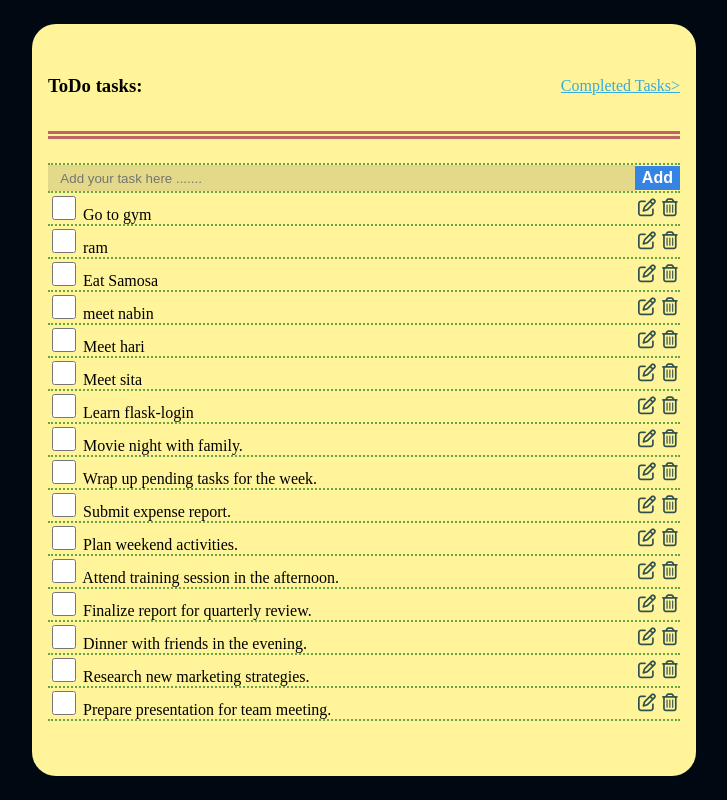
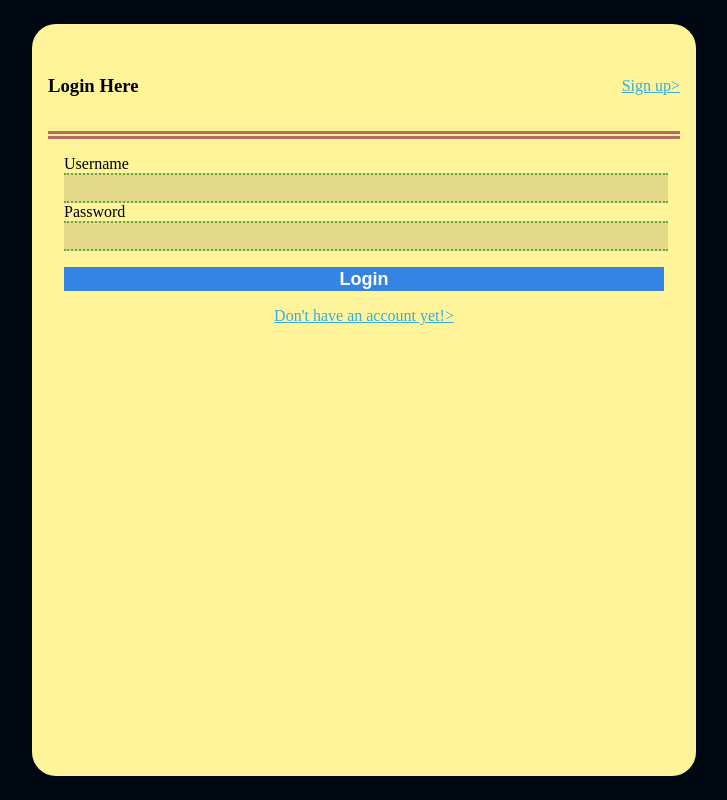
Before and after one commit to manojis41/Todo-kamilo, a Flask app: page / in a window 1280 px wide. Shown: the whole page, without its empty margins (276-1003 px from the left). Run offline with Flask 3, Linux system fonts and the light colour scheme.

Commit message:
First commit of multi-user

```diff
--- a/app.py
+++ b/app.py
@@ -1,86 +1,142 @@
-from flask import Flask, render_template, request,redirect
+from flask import Flask, render_template, request, redirect, session, url_for
 import sqlite3
+from os import urandom
 
 # connect to the database
-conn = sqlite3.connect('todo.db',check_same_thread=False)
-
-# create a cursor object
+conn = sqlite3.connect('todo.db', check_same_thread=False)
 db = conn.cursor()
 
 app = Flask(__name__)
 app.debug = True
 
-if __name__ == '__main__':
-    app.run()
+app.secret_key = urandom(24)
 
-@app.route('/',methods =["GET","POST"])
+
+@app.route('/', methods=["GET", "POST"])
+@app.route('/login', methods=["GET", "POST"])
+def login():
+    if request.method == "POST":
+        username = request.form.get("username")
+        password = request.form.get("password")
+        db.execute("SELECT password FROM users WHERE username= ?", (username,))
+        usrdata = db.fetchall()
+        stored_password = usrdata[0][0]
+        if stored_password == password:
+            print("Matched")
+            session['user'] = username
+            return redirect(url_for('home'))
+
+        else:
+            print("Didn't mathced")
+    return render_template("login.html")
+
+
+@app.route('/signup', methods=["GET", "POST"])
+def signup():
+    if request.method == "POST":
+        username = request.form.get("username")
+        password = request.form.get("password")
+        db.execute("INSERT INTO users (username,password) VALUES(?,?)",
+                   (username, password))
+        return redirect(url_for('login'))
+    return render_template("signup.html")
+
+
+@app.route('/logout', methods=["GET", "POST"])
+def logout():
+    session['user'] = None
+    return redirect('/login')
+
+
+@app.route('/current', methods=["GET", "POST"])
 def home():
-   db.execute("SELECT * FROM current ORDER BY id DESC")
-   tasks = db.fetchall()
-   return render_template('current.html',tasks=tasks)
+    user = session.get('user')
+    print('current/', user)
+    if user == None:
+        return redirect(url_for('login'))
+    db.execute("SELECT * FROM current WHERE user=? ORDER BY id DESC", (user,))
+    tasks = db.fetchall()
+    return render_template('current.html', tasks=tasks, user=user)
 
-@app.route('/completed',methods =["GET","POST"])
+
+@app.route('/completed', methods=["GET", "POST"])
 def completed():
-   db.execute("SELECT * FROM completed ORDER BY id DESC")
-   tasks = db.fetchall()
-   return render_template('completed.html',tasks=tasks)
+    user = session.get('user')
+    print('completed/', user)
+    if user == None:
+        return redirect(url_for('login'))
+    db.execute("SELECT * FROM completed WHERE user=? ORDER BY id DESC", (user,))
+    tasks = db.fetchall()
+    return render_template('completed.html', tasks=tasks, user=user)
 
-@app.route('/add',methods =["GET","POST"])
+
+@app.route('/add', methods=["GET", "POST"])
 def add_task():
+    user = session.get('user')
+    if user == None:
+        user = 'public'
     if request.method == 'POST':
         task = request.form.get("task")
-        db.execute(f"INSERT INTO current (task) VALUES(?)",(task,))
+        db.execute(f"INSERT INTO current (task,user) VALUES(?,?)", (task, user))
 
         # commit changes to the database
         conn.commit()
-    return redirect('/')
+    return redirect(url_for('home'))
 
-@app.route('/done',methods =["GET","POST"])
+
+@app.route('/done', methods=["GET", "POST"])
 def completed_task():
     if request.method == 'POST':
         task_id = request.form.get("boxid")
-        db.execute(f"INSERT INTO completed SELECT * FROM current WHERE id={task_id};")
+        db.execute(
+            f"INSERT INTO completed SELECT * FROM current WHERE id={task_id};")
         db.execute(f"DELETE FROM current WHERE id={task_id};")
         conn.commit()
 
-    return redirect('/')
+    return redirect('/current')
 
-@app.route('/ongoing',methods =["GET","POST"])
+
+@app.route('/ongoing', methods=["GET", "POST"])
 def incomplete_task():
     if request.method == 'POST':
         task_id = request.form.get("boxid")
-        db.execute(f"INSERT INTO current SELECT * FROM completed WHERE id={task_id};")
+        db.execute(
+            f"INSERT INTO current SELECT * FROM completed WHERE id={task_id};")
         db.execute(f"DELETE FROM completed WHERE id={task_id};")
         conn.commit()
 
     return redirect('/completed')
 
-@app.route("/remove",methods=["GET","POST"])
+
+@app.route("/remove", methods=["GET", "POST"])
 def remove_task():
     if request.method == "POST":
         task_id = request.form.get("boxid")
         task_type = request.form.get("type")
-        if(task_type == 'completed'or task_type == 'current'):
+        if (task_type == 'completed' or task_type == 'current'):
             db.execute(f"DELETE FROM {task_type} WHERE id={task_id};")
             conn.commit()
-        if(task_type == 'completed'):
+        if (task_type == 'completed'):
             return redirect('/completed')
-    return redirect('/')
+    return redirect('/current')
 
-@app.route("/okay",methods=["GET","POST"])
+
+@app.route("/okay", methods=["GET", "POST"])
 def edit_task():
     if request.method == "POST":
         task_id = request.form.get("boxid")
         task_type = request.form.get("type")
         updated_text = request.form.get("updatedTask")
-        if(task_type=='completed'or task_type=='current'):
-              db.execute(f"UPDATE {task_type} SET task = '{updated_text}' WHERE id = '{task_id}'")
-              conn.commit()
-        if(task_type == 'completed'):
+        if (task_type == 'completed' or task_type == 'current'):
+            db.execute(
+                f"UPDATE {task_type} SET task = '{updated_text}' WHERE id = '{task_id}'")
+            conn.commit()
+        if (task_type == 'completed'):
             return redirect('/completed')
-    return redirect('/')
+    return redirect('/current')
+
 
 @app.errorhandler(404)
 def handle_404(e):
-    return "Something went wrong <br> Please get back to homepage <a href='/'>Current Tasks></a>"
+    return render_template("error.html")
 # conn.close()
--- a/static/css/main.css
+++ b/static/css/main.css
@@ -7,9 +7,11 @@
     width: 100% !important;
   }
 }
+
 .task[style="display: none;"] {
   background: red;
 }
+
 body {
   display: flex;
   justify-content: center;
@@ -22,7 +24,14 @@ section[name="head"] {
   display: flex;
   align-items: center;
   justify-content: space-between;
-  margin-bottom: 24px;
+}
+
+section[name='usrinfo'] p {
+  margin: 0;
+}
+
+section[name="list"] {
+  padding: 16px;
 }
 
 .card {
@@ -42,7 +51,8 @@ input {
   border: none;
 }
 
-input[type="text"] {
+input[type="text"],
+input[type="password"] {
   height: 24px;
   width: 100%;
   background: rgba(0, 0, 0, 0.11);
@@ -96,6 +106,7 @@ button:hover {
   background: #3584e4;
   color: white;
 }
+
 button[name="remove"]:hover {
   color: red;
 }
@@ -103,7 +114,23 @@ button[name="remove"]:hover {
 .btn-primary:hover {
   color: white;
   background: #2a7de2;
+  height: auto;
 }
+
+.btn-2 {
+  width: 100%;
+  margin: 16px 0px;
+  background: #3584e4;
+  font-weight: bold;
+  color: white;
+}
+
+.btn-2:hover {
+  background: #2971ca;
+  color: white;
+  cursor: pointer;
+}
+
 a[href] {
   color: #37acdd;
 }
@@ -119,3 +146,13 @@ a[href]:hover {
 .task s {
   font-style: italic;
 }
+
+#username,
+#password {
+  border-top: 2px dotted #65a548;
+  border-bottom: 2px dotted #65a548;
+}
+.center{
+  display: flex;
+  justify-content: center;
+}
--- a/static/javascript/main.js
+++ b/static/javascript/main.js
@@ -32,7 +32,7 @@ document.addEventListener("DOMContentLoaded", function () {
             editedTask = document.createElement("div");
             editedTask.innerHTML = `<form method="POST" action="/okay" class = "task" id = "updateForm">
     <input type="text" name="updatedTask" placeholder="      Update your task here ......." required />
-    <input value="${id}" name="boxid" hidden />
+    <input value="${id}" name="boxid" hidden />?
     <input value="${type}" name="type" hidden />
    <button type="submit"><i class="fa-regular fa-floppy-disk" ></i></button>
     <button name="cancel" type="reset" ><i class="fa-regular fa-rectangle-xmark"></i></button>
--- a/templates/base.html
+++ b/templates/base.html
@@ -1,52 +1,33 @@
 <!DOCTYPE html>
 <html lang="en">
+
 <head>
   <meta charset="UTF-8" />
   <meta name="viewport" content="width=device-width, initial-scale=1.0" />
   <title>{% block title%}{%endblock %}</title>
-    <script
-      type="text/javascript"
-      src="{{url_for('static', filename='javascript/main.js')}}"
-    ></script>
-    <link
-      rel="stylesheet"
-      type="text/css"
-      href="{{url_for('static',filename='css/main.css')}}"
-    />
-    <link
-      rel="stylesheet"
-      type="text/css"
-      href="{{url_for('static',filename='font-awesome/css/all.css')}}"
-    />
+  <script type="text/javascript" src="{{url_for('static', filename='javascript/main.js')}}"></script>
+  <link rel="stylesheet" type="text/css" href="{{url_for('static',filename='css/main.css')}}" />
+  <link rel="stylesheet" type="text/css" href="{{url_for('static',filename='font-awesome/css/all.css')}}" />
 
-    <link
-      rel="apple-touch-icon"
-      sizes="180x180"
-      href="{{url_for('static',filename='images/fav/apple-touch-icon.png')}}"
-    />
-    <link
-      rel="icon"
-      type="image/png"
-      sizes="32x32"
-      href="{{url_for('static',filename='images/fav/favicon-32x32.png')}}"
-    />
-    <link
-      rel="icon"
-      type="image/png"
-      sizes="16x16"
-      href="{{url_for('static',filename='images/fav/favicon-16x16.png')}}"
-    />
-    <link
-      rel="manifest"
-      href="{{url_for('static',filename='images/fav/site.webmanifest')}}"
-    />
+  <link rel="apple-touch-icon" sizes="180x180"
+    href="{{url_for('static',filename='images/fav/apple-touch-icon.png')}}" />
+  <link rel="icon" type="image/png" sizes="32x32"
+    href="{{url_for('static',filename='images/fav/favicon-32x32.png')}}" />
+  <link rel="icon" type="image/png" sizes="16x16"
+    href="{{url_for('static',filename='images/fav/favicon-16x16.png')}}" />
+  <link rel="manifest" href="{{url_for('static',filename='images/fav/site.webmanifest')}}" />
 </head>
+
 <body>
   <div class="card">
     <section name="head">
-        {% block heading%}{% endblock %} {% block menue %}{% endblock %}
+
+      {% block heading%}{% endblock %}
+      {% block menue %}{% endblock %}
     </section>
-      {% block add %}{% endblock %} {% block list %} {% endblock %}
+    <section name="list">{% block add %}{% endblock %} {% block list %} {% endblock %}</section>
+
   </div>
 </body>
+
 </html>
--- a/templates/current.html
+++ b/templates/current.html
@@ -1,18 +1,24 @@
-{% extends "base.html" %} {% block title %}Todo List{% endblock %} {% block
-heading %}
-<h3>ToDo tasks:</h3>
-{% endblock %} {% block menue%}<a href="/completed">Completed Tasks></a>
-{% endblock %} {% block add %}
+{% extends "base.html" %}
+{% block title %}Todo Kamilo: Current Tasks{% endblock %}
+
+{% block heading %}
+<section name='usrinfo'>
+  <p>Hi,{{user}}</p>
+  <a href="/logout">logout</a>
+</section>
+{% endblock %}
+
+{% block menue%}<a href="/completed">Completed Tasks></a>{% endblock %}
+
+{% block add %}
 <form method="POST" action="/add" class="task">
-  <input
-    type="text"
-    name="task"
-    placeholder="   Add your task here ......."
-    required
-  />
+  <input type="text" name="task" placeholder="   Add your task here ......." required />
   <input type="submit" value="Add" class="btn-primary" />
 </form>
-{% endblock %} {% block list %} {% for current in tasks%}
+{% endblock %}
+
+{% block list %}
+{% for current in tasks%}
 <div class="task" id="tsk{{current[0]}}">
   <form method="POST">
     <input type="checkbox" />
@@ -33,4 +39,5 @@ heading %}
     </button>
   </div>
 </div>
-{% endfor %} {% endblock %}
+{% endfor %}
+{% endblock %}
--- /dev/null
+++ b/templates/error.html
@@ -0,0 +1,6 @@
+{% extends "base.html" %}
+{% block title %}404 Error{% endblock %}
+{%block list%}
+Something went wrong <br> Please get back to homepage <a href='/current'>Current Tasks></a>
+<img src="{{url_for('static',filename='images/ant.png')}}" alt="ant" width="100%">
+{%endblock%}
--- /dev/null
+++ b/templates/login.html
@@ -0,0 +1,22 @@
+{% extends "base.html" %}
+{% block title %}Login{% endblock %}
+
+{% block heading %}
+<h3>Login Here</h3>
+{% endblock %}
+
+{% block menue%}<a href="/signup">Sign up></a>
+{% endblock %}
+
+{% block list %}
+<section name="Login">
+    <form method="post" name="">
+        <label for="username">Username</label>
+        <input name="username" id="username" type="text" required>
+        <label for="password">Password</label>
+        <input name="password" id="password" type="password" required>
+        <input type="submit" value="Login" class="btn-2" />
+    </form>
+    <a class="center" href="/signup">Don't have an account yet!></a>
+</section>
+{% endblock %}
```
Also changed, not shown: templates/completed.html (+15 -6 lines), templates/signup.html (added, +22 -0 lines), static/images/ant.png (added), todo.db. Lines whose indentation alone changed are shown as unchanged.
